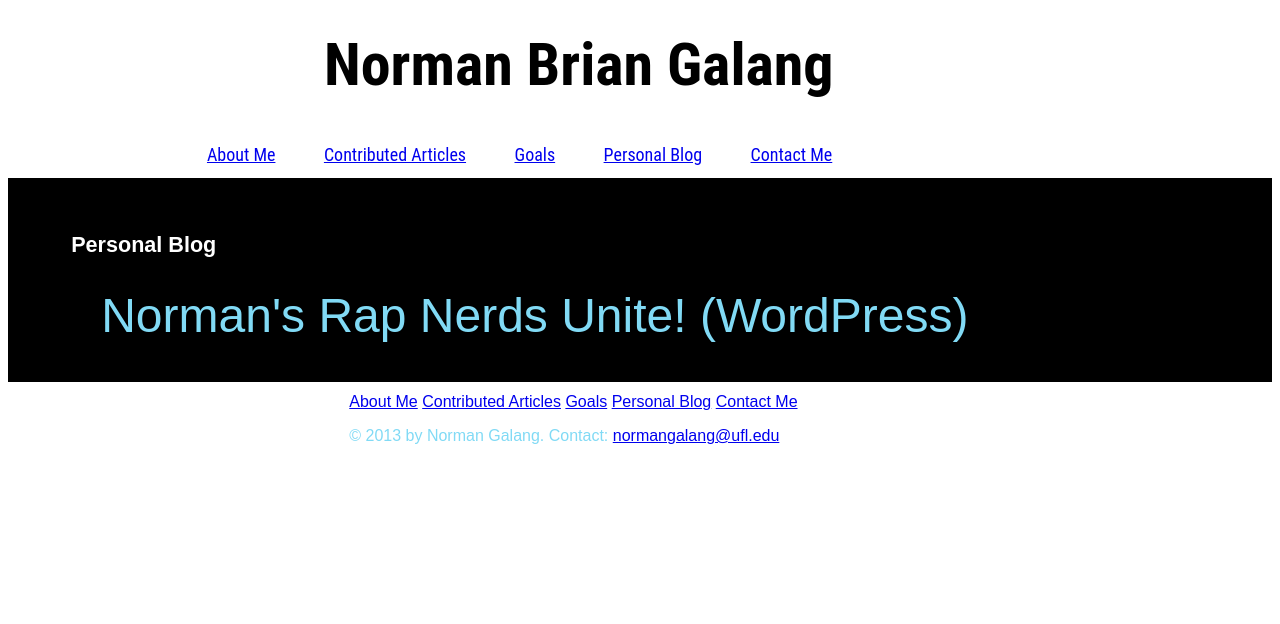
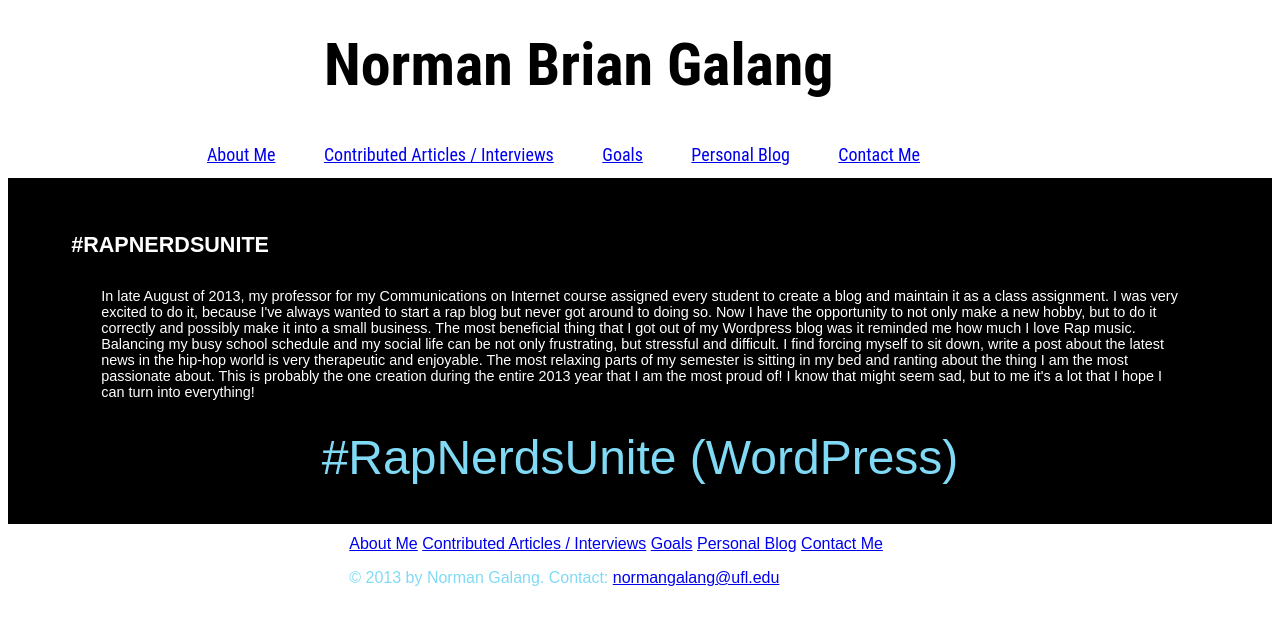
Before and after one commit to normangalang92/normangalang92.github.io, a plain HTML site: page personalblog.html in a window 1280 px wide. Drawn offline with Linux system fonts and the light colour scheme.

Commit message:
Update personalblog.html

```diff
--- a/personalblog.html
+++ b/personalblog.html
@@ -1,8 +1,9 @@
+
 <!DOCTYPE html>
 <html>
      <head>
 
- <title>Norman Galang</title>
+ <title>#RAPNERDSUNITE</title>
  <meta charset="utf-8" />
  <link rel="stylesheet" href="css/normangalang.css" />
     </head>
@@ -14,23 +15,24 @@
 
         <nav>
             <a href="aboutme.html">About Me</a>
-            <a href="contributearticles.html">Contributed Articles</a>
+            <a href="contributedarticles.html">Contributed Articles / Interviews</a>
             <a href="goals.html">Goals</a>
             <a href="personalblog.html">Personal Blog</a>
             <a href="contactme.html">Contact Me</a>
         </nav>
 
         <article>
-             <h1>Personal Blog</h1>
-            <font size="7">
-<p><a href="http://normangalang.wordpress.com/" target="_blank">Norman's Rap Nerds Unite! (WordPress)</a></p></font>
+             <h1>#RAPNERDSUNITE</h1>
+            <p>In late August of 2013, my professor for my Communications on Internet course assigned every student to create a blog and maintain it as a class assignment. I was very excited to do it, because I've always wanted to start a rap blog but never got around to doing so. Now I have the opportunity to not only make a new hobby, but to do it correctly and possibly make it into a small business. The most beneficial thing that I got out of my Wordpress blog was it reminded me how much I love Rap music. Balancing my busy school schedule and my social life can be not only frustrating, but stressful and difficult. I find forcing myself to sit down, write a post about the latest news in the hip-hop world is very therapeutic and enjoyable. The most relaxing parts of my semester is sitting in my bed and ranting about the thing I am the most passionate about. This is probably the one creation during the entire 2013 year that I am the most proud of! I know that might seem sad, but to me it's a lot that I hope I can turn into everything! </p>
 
+            <div style="text-align:center"><font size="7">
+<p><a href="http://normangalang.wordpress.com/" target="_blank">#RapNerdsUnite (WordPress)</a></p></font></div>
 
         </article>
 
         <footer>
             <a href="aboutme.html">About Me</a>
-            <a href="contributedarticles.html">Contributed Articles</a>
+            <a href="contributedarticles.html">Contributed Articles / Interviews</a>
             <a href="goals.html">Goals</a>
             <a href="personalblog.html">Personal Blog</a>
             <a href="contactme.html">Contact Me</a>
```
